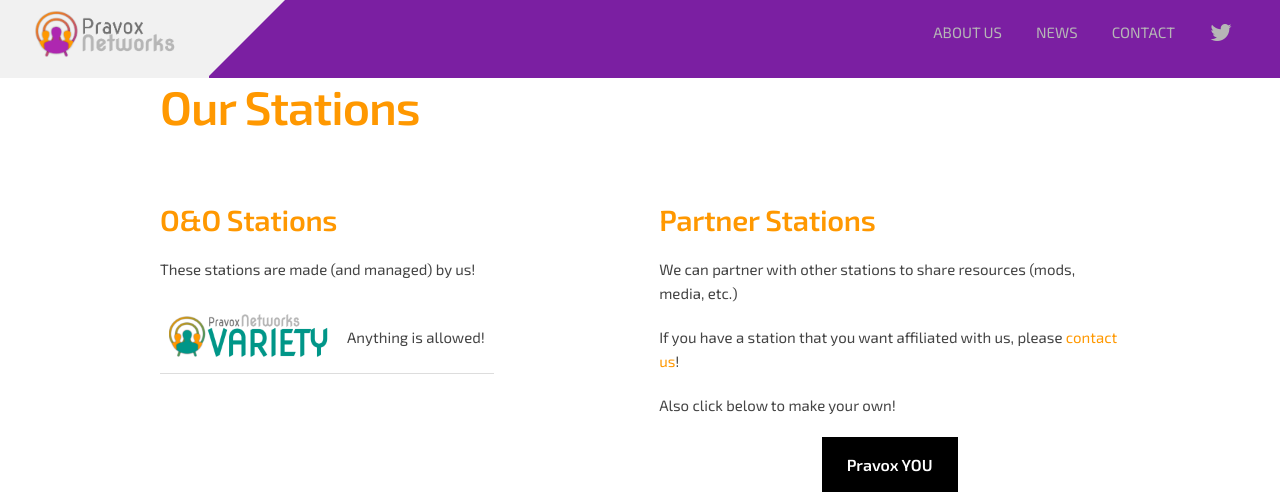
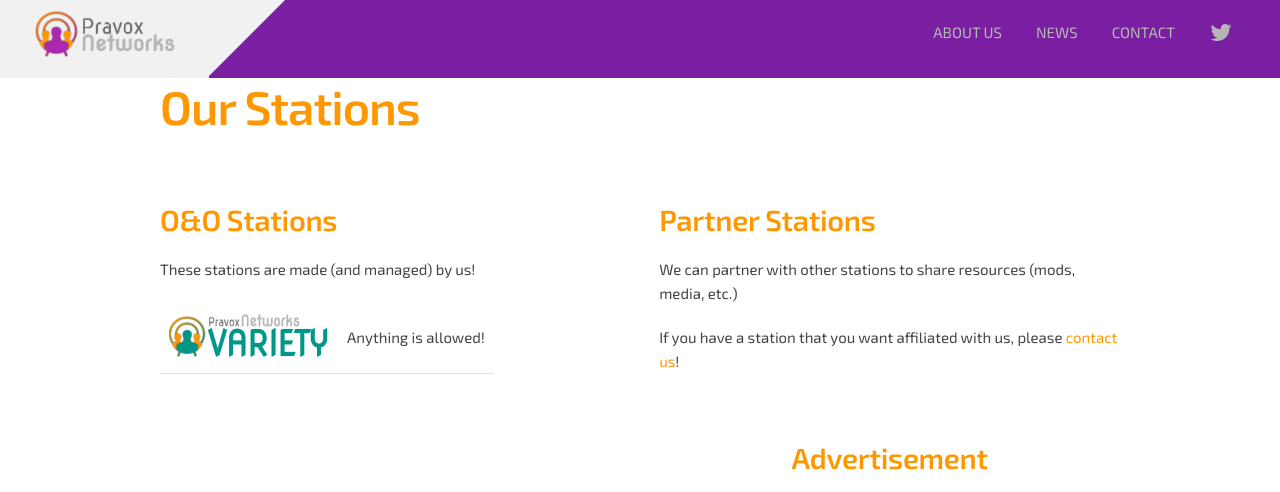
Before and after one commit to bgiesing/pravox.net, a Jekyll site: the page built from index.html, in a window 1280 px wide and 900 px high, scrolled down 822 px, cut to the strip 0-492 px from the top of the window. Built offline with Jekyll 4.4.1, drawn with Linux system fonts in a browser that asks for light colours; nearby versions of some CDN libraries.

Commit message:
Remove Pravox YOU button

```diff
--- a/index.html
+++ b/index.html
@@ -33,8 +33,6 @@ layout: default
 <h2>Partner Stations</h2>
 <p>We can partner with other stations to share resources (mods, media, etc.)</p>
 <p>If you have a station that you want affiliated with us, please <a href="contact/index.html" target="_self" style="">contact us</a>!</p>
-<p>Also click below&nbsp;to make your own!</p>
-<p class="moze-center"><b><a href="{{site.watch}}" target="_self" class="moze-button-large" rel="nofollow" rel="nofollow">Pravox YOU</a></b>
 <br>
 </p>
 <h2 class="moze-center">Advertisement</h2>
```
